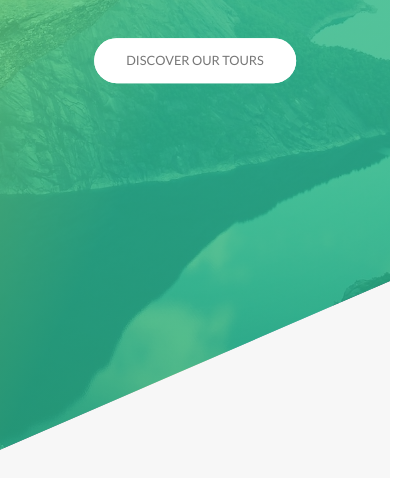
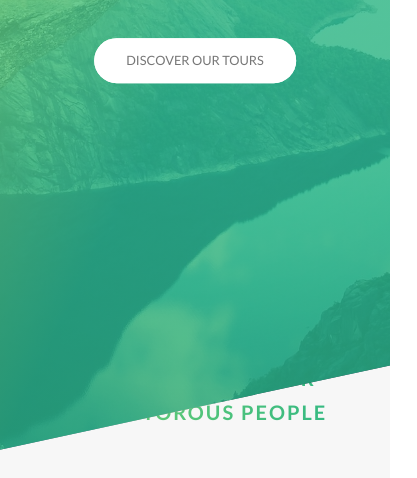
Before and after one commit to frequency1-ops/Natours-Project, a website: page index.html in a window 390 px wide. Shown: the part 352-830 px from the top of the page, 417 px wide, since content can reach past the window. Drawn offline with Linux system fonts and the light colour scheme; files whose address does not match are found by name.

Commit message:
more responsiveness edits

```diff
--- a/sass/abstract/_mixins.scss
+++ b/sass/abstract/_mixins.scss
@@ -32,6 +32,7 @@
 @mixin respond($breakpoint){
     @if $breakpoint == phone{
         @media (max-width: 37.5em) { @content};
+
     }
     @if $breakpoint == tab-port{
         @media (max-width: 56.25em) { @content};
--- a/sass/base/_typography.scss
+++ b/sass/base/_typography.scss
@@ -45,10 +45,10 @@
     letter-spacing: 2px;
     transition: all .2s;
     @include respond(tab-port){
-        font-size: 2.5rem;
+        font-size: 3rem;
     }
     @include respond(phone){
-        font-size: 2rem;
+        font-size: 2.5rem;
     }
     &:hover{
         transform: skewY(2deg) skewX(15deg) scale(1.1);
--- a/sass/base/_utility.scss
+++ b/sass/base/_utility.scss
@@ -1,8 +1,12 @@
+@use "../abstract/mixins" as *;
 .u-center-text{
     text-align: center !important;
 }
 .u-margin-bottom-big{
     margin-bottom: 8rem !important;
+    @include respond(tab-port){
+        margin-bottom: 3rem;
+    }
 }
 
 .u-margin-bottom-small{
--- a/sass/components/_card.scss
+++ b/sass/components/_card.scss
@@ -1,4 +1,5 @@
 @use "../abstract/variables" as *;
+@use "../abstract/mixins" as *;
 
 .card{
     perspective: 150rem;
@@ -136,4 +137,44 @@
         font-size: 6rem;
         font-weight: 100;
     }
+    @include respond(tab-port){
+        height: auto;
+        border-radius: 3px;
+        background-color: white;
+        box-shadow: 0 1.5rem 4rem rgba($color-black, 0.15) ;
+
+        &__side{
+            height: auto;
+            position: relative;
+            box-shadow: none;
+
+            &--back{
+                transform: rotateY(0);
+                clip-path: polygon(0 15% , 100% 0, 100% 100%, 0 100%);
+            }
+        }
+
+        &:hover &__side--front{
+            transform: rotateY(0);
+        }
+
+
+        &__cta{
+            position: relative;
+            top: 0;
+            left: 0;
+            transform: translate(0);
+            width: 100%;
+            padding: 7rem 4rem;
+
+        }
+        &__price-box{
+
+            margin-bottom: 3rem;
+        }
+        &__price-value{
+            font-size: 6rem;
+
+        }
+    }
 }
--- a/sass/components/_composition.scss
+++ b/sass/components/_composition.scss
@@ -1,4 +1,5 @@
 @use "../abstract/variables" as *;
+@use "../abstract/mixins" as *;
 
 .composition{
     position: relative;
@@ -12,17 +13,38 @@
         transition: all .2s;
         outline-offset: 1rem;
 
+        @include respond(tab-port){
+            float: left;
+            position: relative;
+            width: 33.3333%;
+            box-shadow: 0 1.5rem 3rem rgba($color-black, 0.2) ;
+        }
+
         &--p1{
             left: 0;
             top: -2rem;
+            @include respond(tab-port){
+                top: 0;
+                transform: scale(1.2);
+            }
         }
         &--p2{
             right: 0;
             top: 2rem;
+            @include respond(tab-port){
+                top: 0;
+                transform: scale(1.3);
+                z-index: 100;
+            }
         }
         &--p3{
             left: 20%;
             top: 10rem;
+            @include respond(tab-port){
+                top: 0;
+                left: 0;
+                transform: scale(1.2);
+            }
         }
         &:hover{
             outline: 1rem solid $primary-color;
--- a/sass/layouts/_footer.scss
+++ b/sass/layouts/_footer.scss
@@ -1,13 +1,21 @@
 @use "../abstract/variables" as *;
+@use "../abstract/mixins" as *;
 
 .footer{
     background-color: #333;
     padding: 10rem 0;
     font-size: 1.4rem;
 
+    @include respond(tab-port){
+        padding: 8rem 0;
+    }
+
     &__logo-box{
         text-align: center;
         margin-bottom: 8rem;
+        @include respond(tab-port){
+            margin-bottom: 6rem;
+        }
     }
     &__logo{
         width:15rem;
@@ -16,6 +24,10 @@
     &__navigation{
         border-top: 1px solid $color-gray-light-1;
         padding-top: 2rem;
+        @include respond(tab-port){
+            width: 100%;
+            text-align: center;
+        }
     }
     &__list{
         list-style: none;
@@ -49,6 +61,10 @@
         padding-top: 2rem;
         width: 80%;
         float: right;
+        @include respond(tab-port){
+            width: 100%;
+            float: none;
+        }
     }
 
 }
--- a/sass/layouts/_grid.scss
+++ b/sass/layouts/_grid.scss
@@ -1,9 +1,16 @@
 @use "../abstract/variables" as *;
+@use "../abstract/mixins" as *;
 .row{
     max-width: 114rem;
     margin: 0 auto;
     margin-bottom: $gutter-vertical;
     display: flow-root;
+
+    @include respond(tab-port){
+        margin-bottom: 6rem;
+        max-width: 50rem;
+        padding: 0 3rem;
+    }
 
     &:last-child{
         margin-bottom: 0;
@@ -14,6 +21,15 @@
         float: left;
         &:not(:last-child){
             margin-right: $gutter-horizontal;
+
+            @include respond(tab-port){
+                margin-right: 0;
+                margin-bottom: 6rem;
+            }
+        }
+
+        @include respond(tab-port){
+            width: 100% !important;
         }
     }
 
--- a/sass/layouts/_header.scss
+++ b/sass/layouts/_header.scss
@@ -1,4 +1,5 @@
 @use "../abstract/variables" as *;
+@use "../abstract/mixins" as *;
 .header{
     height: 95vh;
     background-image: linear-gradient(
@@ -10,6 +11,11 @@
     background-position: top;
     clip-path: polygon(0 0, 100% 0, 100% 75vh,0 100%);
     position: relative;
+
+    @include respond(phone){
+        clip-path: polygon(0 0, 100% 0, 100% 85vh,0 100%);
+    }
+
     &__logo-box{
         position: absolute;
         top: 4rem;
--- a/sass/layouts/_navigation.scss
+++ b/sass/layouts/_navigation.scss
@@ -1,4 +1,5 @@
 @use "../abstract/variables" as *;
+@use "../abstract/mixins" as *;
 
 .navigation{
     &__checkbox{
@@ -16,6 +17,15 @@
         box-shadow: 0 1rem 3rem rgba($color-black, .1) ;
         text-align: center;
         cursor: pointer;
+
+        @include respond(tab-port){
+            top: 4rem;
+            right: 4rem;
+        }
+        @include respond(phone){
+            top: 3rem;
+            right: 3rem;
+        }
     }
     &__background{
         height: 6rem;
@@ -28,6 +38,15 @@
        z-index: 1000;
        //transform: scale(100);
        transition: transform .8s cubic-bezier(0.86, 0, 0.07,1);
+
+       @include respond(tab-port){
+        top: 4.5rem;
+        right: 4.5rem;
+    }
+    @include respond(phone){
+        top: 3rem;
+        right: 3rem;
+    }
     }
     &__nav{
         height: 100vh;
--- a/sass/pages/_home.scss
+++ b/sass/pages/_home.scss
@@ -1,9 +1,14 @@
 @use "../abstract/variables" as *;
+@use "../abstract/mixins" as *;
 
 .section-about{
     background-color: $color-gray-light-1;
     padding:  25rem 0;
     margin-top: -20vh;
+
+    @include respond(tab-port){
+        padding: 10rem 0;
+    }
 }
 .section-features{
     padding: 20rem 0;
@@ -28,10 +33,18 @@
     padding:  25rem 0 15rem 0;
    margin-top: -10rem;
    //margin-bottom: -8rem;
+
+   @include respond(tab-port){
+    padding:  20rem 0 10rem 0;
+}
 }
 .section-stories{
     padding: 15rem 0;
     position: relative;
+
+    @include respond(tab-port){
+        padding:  10rem 0;
+    }
 
 }
 .section-book{
```
Also changed, not shown: sass/main.css, 1 other file.
